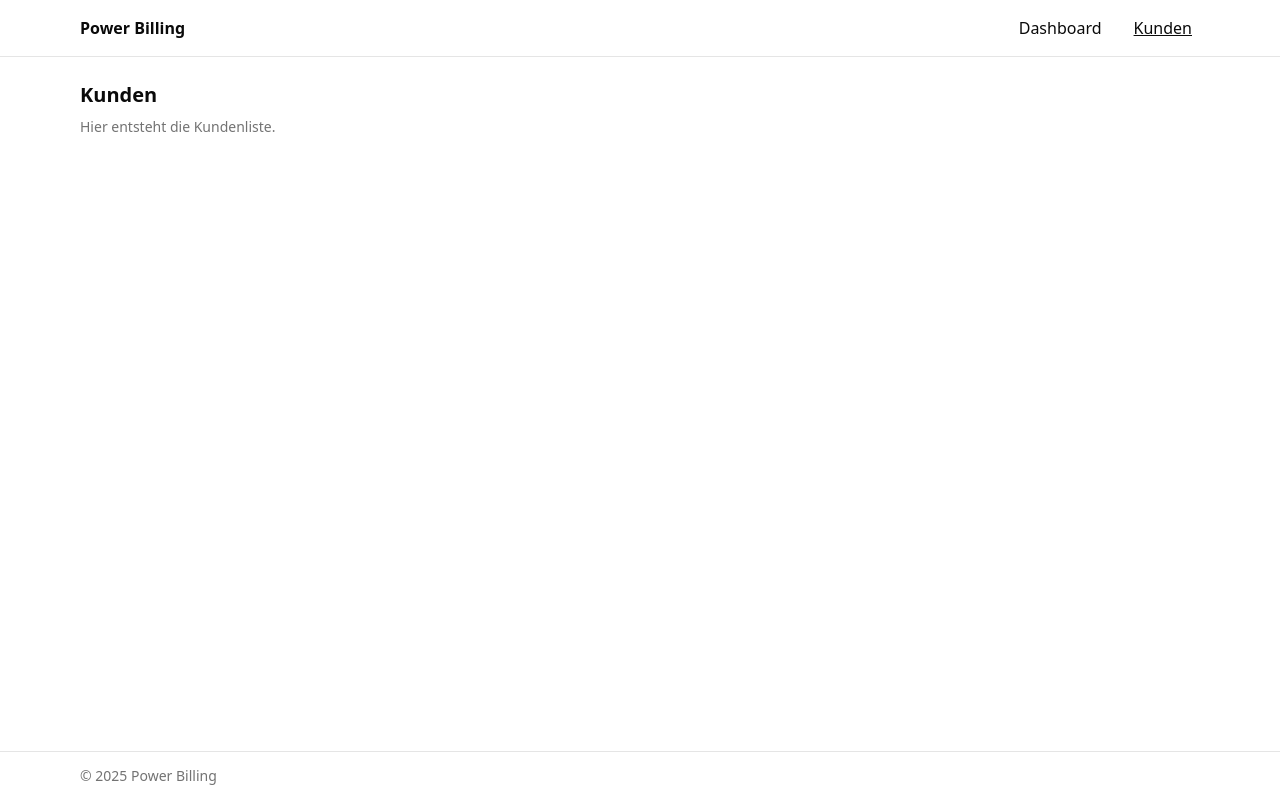
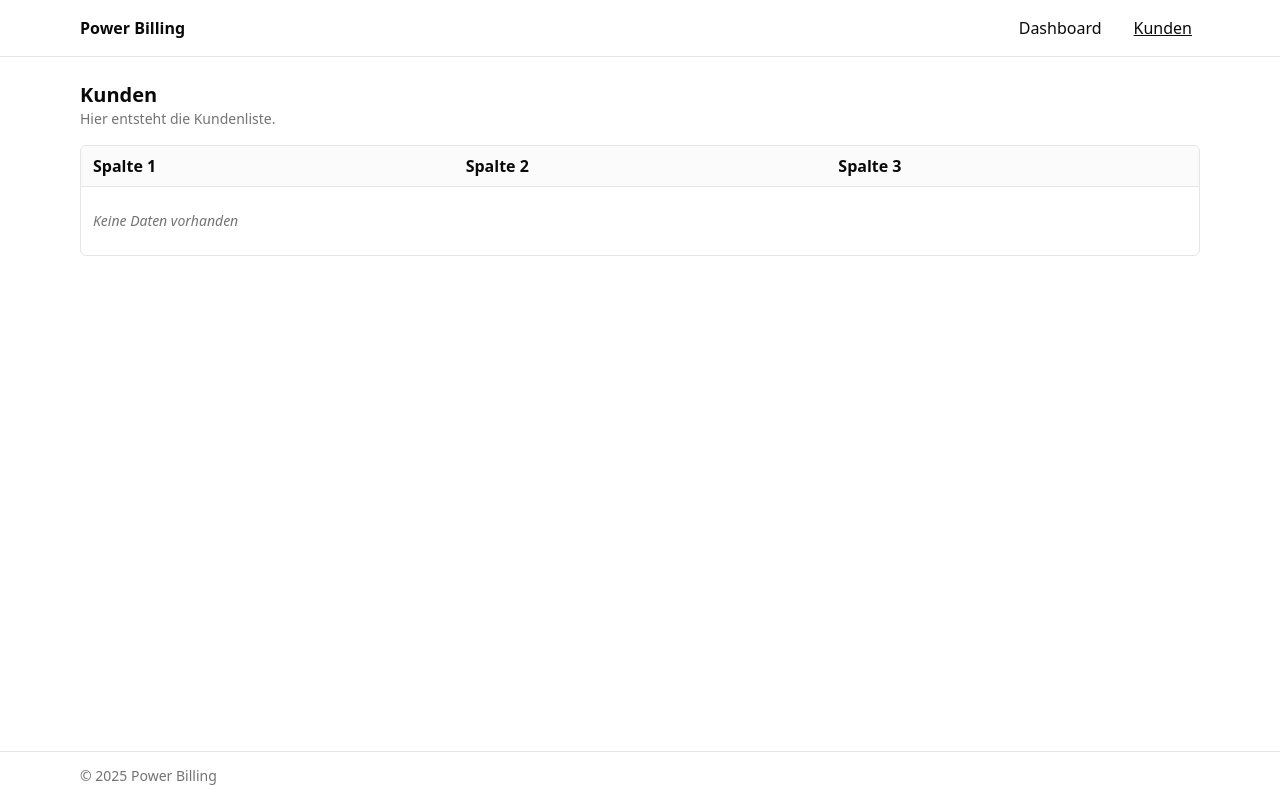
Before and after one commit to Anil31/power-billing-frontend, a React (Vite) app: page /kunden in a window 1280 px wide. Built offline with nearby package versions, Linux system fonts and the light colour scheme.

Commit message:
Leere Kundentabelle erstellt(AE-F13)

```diff
--- /dev/null
+++ b/src/features/customers/table/CustomersTable.tsx
@@ -0,0 +1,29 @@
+type Props = {
+  data: unknown[]; // wird in F14/F15 typisiert
+};
+
+export default function CustomersTable({ data }: Props) {
+  return (
+    <div className="border rounded-md overflow-hidden">
+      <table className="w-full border-collapse">
+        <thead>
+          {/* Header nur vorbereitet – Spalten benennen wir erst in F15 */}
+          <tr className="bg-muted/40 text-left border-b">
+            <th className="py-2 px-3">Spalte 1</th>
+            <th className="py-2 px-3">Spalte 2</th>
+            <th className="py-2 px-3">Spalte 3</th>
+          </tr>
+        </thead>
+        <tbody>
+          {(!data || data.length === 0) ? (
+            <tr>
+              <td className="py-6 px-3 text-sm italic text-muted-foreground" colSpan={3}>
+                Keine Daten vorhanden
+              </td>
+            </tr>
+          ) : null /* F14: hier füllen wir dann Zeilen */}
+        </tbody>
+      </table>
+    </div>
+  );
+}
--- a/src/pages/Customers.tsx
+++ b/src/pages/Customers.tsx
@@ -1,8 +1,16 @@
+import CustomersTable from "@/features/customers/table/CustomersTable";
+
 export default function Customers() {
+  const data: unknown[] = []; // F14: hier kommen 3 Mockkunden rein
+
   return (
-    <div className="space-y-2">
-      <h1 className="text-xl font-semibold">Kunden</h1>
-      <p className="text-sm text-muted-foreground">Hier entsteht die Kundenliste.</p>
+    <div className="space-y-4">
+      <div>
+        <h1 className="text-xl font-semibold">Kunden</h1>
+        <p className="text-sm text-muted-foreground">Hier entsteht die Kundenliste.</p>
+      </div>
+
+      <CustomersTable data={data} />
     </div>
   );
 }
```
